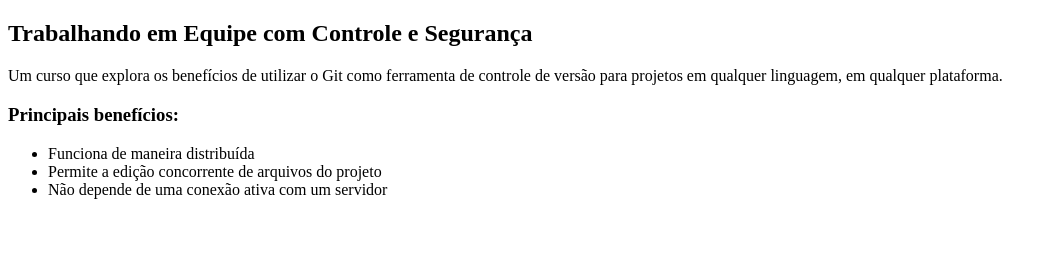
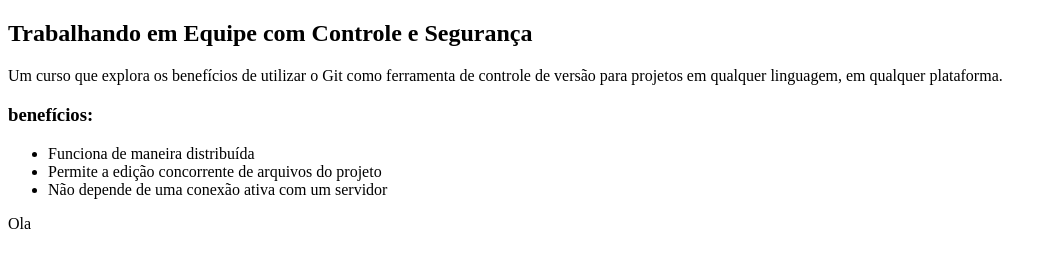
Before and after one commit to stag016/curso-git, a plain HTML site: page index.html in a window 1280 px wide. Shown: the part 46-314 px from the top of the page, without its empty margins (0-1057 px from the left). Drawn offline with Linux system fonts and the light colour scheme.

Commit message:
alteracoes

```diff
--- a/index.html
+++ b/index.html
@@ -7,11 +7,12 @@
 
         <p>Um curso que explora os benefícios de utilizar o Git como ferramenta de controle de versão para projetos em qualquer linguagem, em qualquer plataforma.</p>
 
-        <h3>Principais benefícios:</h3>
+        <h3>benefícios:</h3>
         <ul>
             <li>Funciona de maneira distribuída</li>
             <li>Permite a edição concorrente de arquivos do projeto</li>
             <li>Não depende de uma conexão ativa com um servidor</li>
         </ul>
+		<p>Ola</p>
     </body>
 </html>
```
